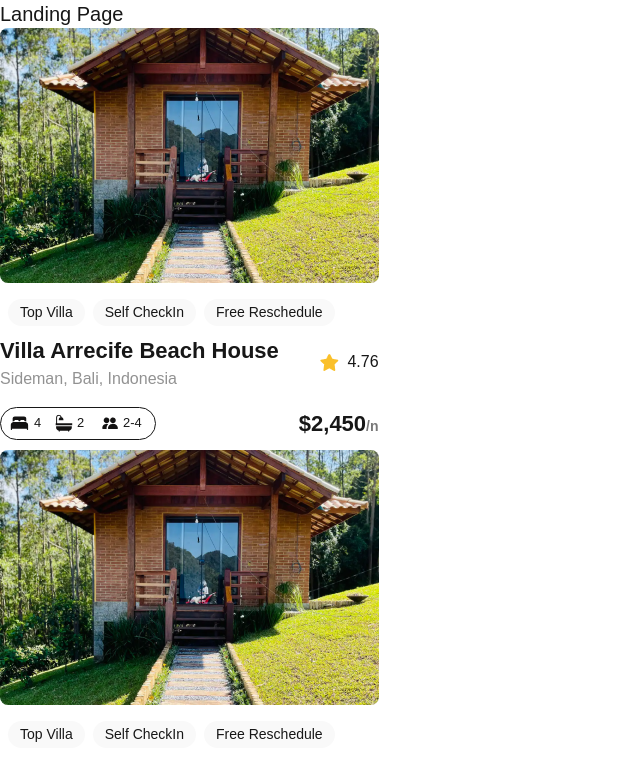
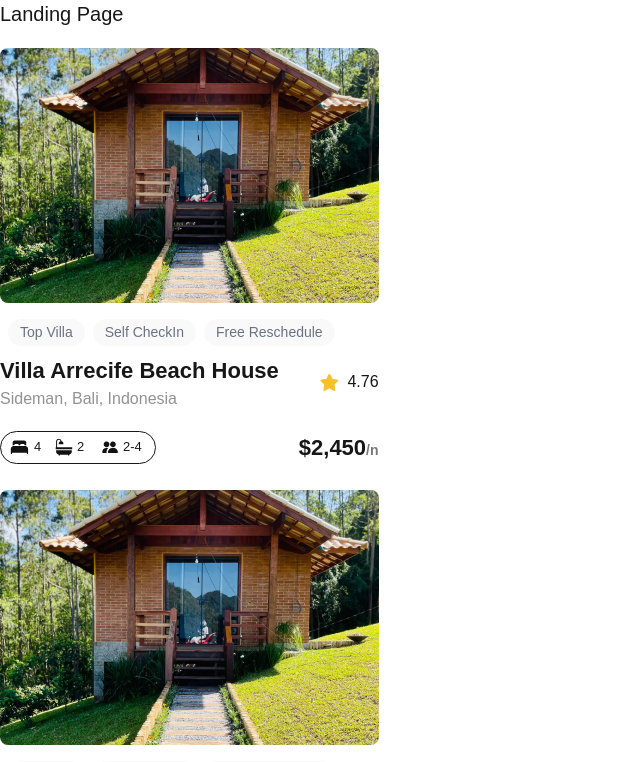
Before and after one commit to solomon54/alx-project-0x00-setup, a Next.js app in the folder alx-project-0x00/: page /landing in a window 1280 px wide. Shown: the top 762 px of the page, without its empty margins (0-640 px from the left). Built offline with nearby package versions, Linux system fonts and the light colour scheme.

Commit message:
Typing functional components'

```diff
--- a/alx-project-0x00/components/Card.tsx
+++ b/alx-project-0x00/components/Card.tsx
@@ -8,7 +8,7 @@ import Pill from "./Pill"
 const Card: React.FC = () => {
 
  return (
-    <div className="h-[422px] w-[378.56px] cursor-pointer hover:shadow-md hover:rounded-lg ">
+    <div className="mt-5 h-[422px] w-[378.56px] cursor-pointer hover:shadow-md hover:rounded-lg ">
 
 
       <Image className="rounded-lg" src={HOUSE_IMAGE} width={378.56} height={299.37} alt="house image" />
@@ -17,7 +17,7 @@ const Card: React.FC = () => {
         <Pill title="Self CheckIn" />
         <Pill title="Free Reschedule" />
       </div>
-      <div className="flex items-center justify-between">
+      <div className="mb-5 flex items-center justify-between">
         <div>
           <h3 className=" font-semibold text-[22px]">Villa Arrecife Beach House</h3>
           <p className=" font-medium text=[17px] text-[#929292]">Sideman, Bali, Indonesia</p>
--- a/alx-project-0x00/components/Pill.tsx
+++ b/alx-project-0x00/components/Pill.tsx
@@ -1,9 +1,9 @@
-import { pillprops } from "@/interfaces";
-import { title } from "process";
+import { PillProps } from "@/interfaces";
+import { pid, title } from "process";
 
 const Pill: React.FC<PageProps> = ({ title }) => {
   return (
-    <div className=" flex justify-center  items-center bg-[#F9F9F9] px-3 w-auto h-[27px] rounded-full">
+    <div className=" flex justify-center  items-center bg-[#F9F9F9]  text-gray-500 px-3 w-auto h-[27px] rounded-full">
       <p className=" text-sm ">{title}</p>
     </div>
   )
--- a/alx-project-0x00/interfaces/index.ts
+++ b/alx-project-0x00/interfaces/index.ts
@@ -1,3 +1,3 @@
-export interface pillprops{
+export interface PillProps{
     tittle:string;
 }
```
